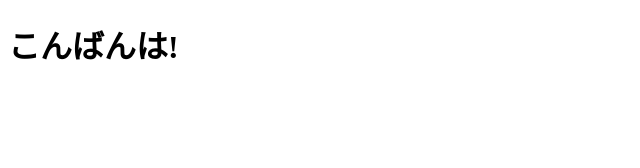
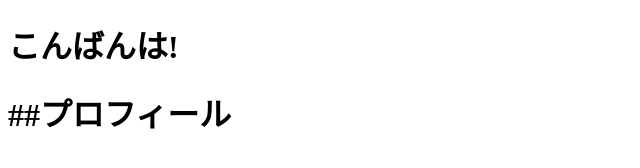
Before and after one commit to Turg07/2025-0901, a plain HTML site: page index.html in a window 1280 px wide. Shown: the whole page, without its empty margins (0-640 px from the left). Drawn offline with Linux system fonts and the light colour scheme.

Commit message:
2025-0901 13:19

```diff
--- a/index.html
+++ b/index.html
@@ -7,6 +7,7 @@
 </head>
 <body>
     <h1>こんばんは!</h1>
+    <h1>##プロフィール</h1>
 </body>
 </html>
 
@@ -28,6 +29,15 @@
  git push -u origin main：
 
 
-【その後】
+【確認】
  git log --oneline --graph：現在のログを確認
+ git diff：差分を確認
+ git branch：現在居るbranchを確認
+
+【変更後保存】
+ git add .：ステージングをする
+ git commit -m "2025-0901 12:36 こんばんは変更"
+
+ 【本体に接続】
+ git checkout -b 名前：新しいbranch(名前:feature-hello)を作る
 -->
```
